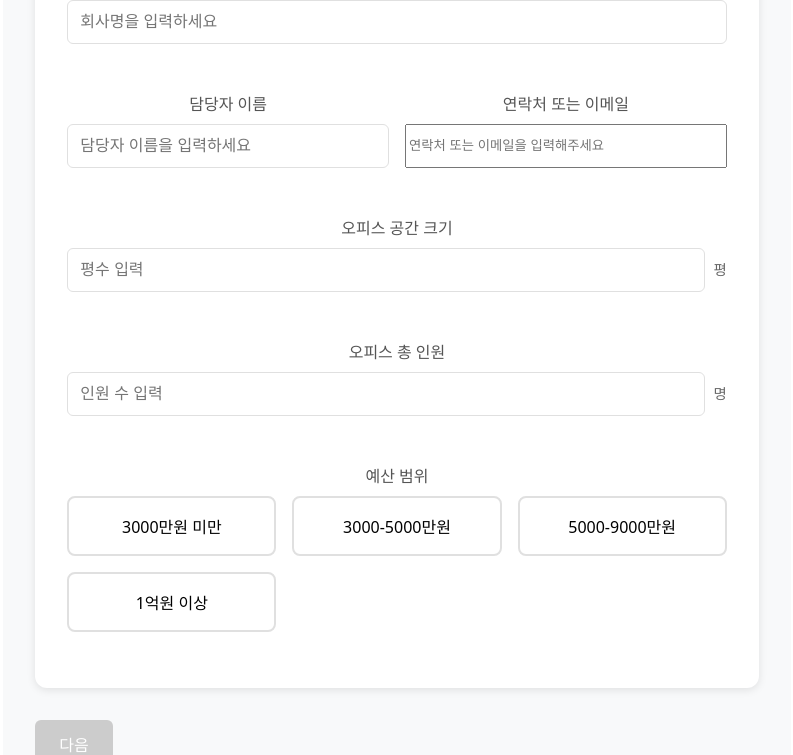
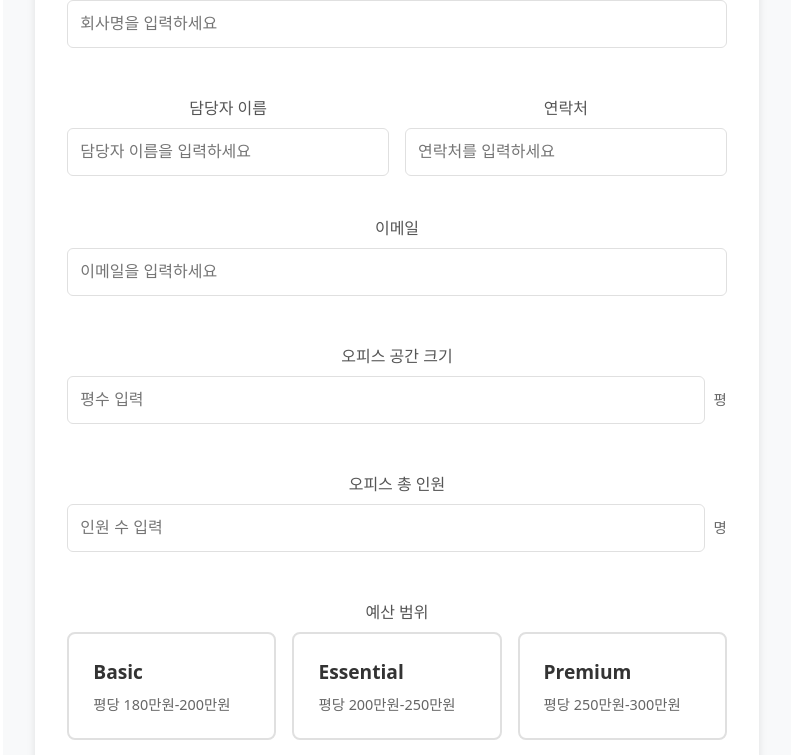
Before and after one commit to sofiaonandoff/OFFICEmm, a React (Vite) app: page /#/ in a window 1280 px wide. Shown: the part 492-1247 px from the top of the page, without its empty margins (243-1036 px from the left). Built offline with nearby package versions, Linux system fonts and the light colour scheme.

Commit message:
Budget Modified

```diff
--- a/src/pages/InitialInfo.jsx
+++ b/src/pages/InitialInfo.jsx
@@ -9,6 +9,7 @@ const InitialInfo = () => {
     companyName: '',
     contactName: '',
     contactPhone: '',
+    contactEmail: '',
     spaceSize: '',
     budget: '',
     purpose: '',
@@ -52,6 +53,8 @@ const InitialInfo = () => {
     }
   });
 
+  const [emailError, setEmailError] = useState('');
+
   const seatingTypes = [
     { id: 'fixed', label: '고정좌석제', description: '개인별 지정된 자리에서 업무' },
     { id: 'flexible', label: '자율좌석제', description: '자유롭게 자리 선택 가능' }
@@ -81,12 +84,63 @@ const InitialInfo = () => {
     { id: 'conference', label: '컨퍼런스룸', capacity: '9명 이상' }
   ];
 
+  const budgetOptions = [
+    { id: 'basic', label: 'Basic', range: '평당 180만원-200만원', minPrice: 180, maxPrice: 200 },
+    { id: 'essential', label: 'Essential', range: '평당 200만원-250만원', minPrice: 200, maxPrice: 250 },
+    { id: 'premium', label: 'Premium', range: '평당 250만원-300만원', minPrice: 250, maxPrice: 300 },
+    { id: 'signature', label: 'Signature', range: '평당 300만원 이상', minPrice: 300, maxPrice: null }
+  ];
+
+  const formatCurrency = (amount) => {
+    if (amount >= 10000) {
+      const billions = Math.floor(amount / 10000);
+      const millions = amount % 10000;
+      if (millions === 0) {
+        return `${billions}억원`;
+      }
+      return `${billions}억 ${millions}만원`;
+    }
+    return `${amount}만원`;
+  };
+
+  const calculateEstimatedBudget = () => {
+    if (!formData.spaceSize || !formData.budget) return null;
+
+    const selectedBudget = budgetOptions.find(option => option.id === formData.budget);
+    if (!selectedBudget) return null;
+
+    const minTotal = formData.spaceSize * selectedBudget.minPrice;
+    const maxTotal = selectedBudget.maxPrice
+      ? formData.spaceSize * selectedBudget.maxPrice
+      : null;
+
+    return {
+      min: formatCurrency(minTotal),
+      max: maxTotal ? formatCurrency(maxTotal) : `${formatCurrency(minTotal)} 이상`
+    };
+  };
+
+  const validateEmail = (email) => {
+    const emailRegex = /^[^\s@]+@[^\s@]+\.[^\s@]+$/;
+    return emailRegex.test(email);
+  };
+
   const handleInputChange = (e) => {
     const { name, value } = e.target;
     setFormData(prev => ({
       ...prev,
       [name]: value
     }));
+
+    if (name === 'contactEmail') {
+      if (!value) {
+        setEmailError('');
+      } else if (!validateEmail(value)) {
+        setEmailError('올바른 이메일 형식이 아닙니다');
+      } else {
+        setEmailError('');
+      }
+    }
   };
 
   const handleWorkstationChange = (e) => {
@@ -236,16 +290,27 @@ const InitialInfo = () => {
                   />
                 </div>
                 <div className="input-field">
-                  <label htmlFor="contactPhone">연락처 또는 이메일</label>
+                  <label>연락처</label>
                   <input
                     type="tel"
-                    id="contactPhone"
+                    name="contactPhone"
                     value={formData.contactPhone}
-                    onChange={(e) => handleInputChange({ target: { name: 'contactPhone', value: e.target.value } })}
-                    placeholder="연락처 또는 이메일을 입력해주세요"
-                    required
+                    onChange={handleInputChange}
+                    placeholder="연락처를 입력하세요"
                   />
                 </div>
+              </div>
+              <div className="input-field">
+                <label>이메일</label>
+                <input
+                  type="email"
+                  name="contactEmail"
+                  value={formData.contactEmail}
+                  onChange={handleInputChange}
+                  placeholder="이메일을 입력하세요"
+                  required
+                />
+                {emailError && <span className="error-message">{emailError}</span>}
               </div>
               <div className="input-field">
                 <label>오피스 공간 크기</label>
@@ -278,16 +343,26 @@ const InitialInfo = () => {
               <div className="input-field">
                 <label>예산 범위</label>
                 <div className="budget-options">
-                  {['3000만원 미만', '3000-5000만원', '5000-9000만원', '1억원 이상'].map((option) => (
+                  {budgetOptions.map((option) => (
                     <button
-                      key={option}
-                      className={`budget-option ${formData.budget === option ? 'selected' : ''}`}
-                      onClick={() => handleInputChange({ target: { name: 'budget', value: option } })}
+                      key={option.id}
+                      className={`budget-option ${formData.budget === option.id ? 'selected' : ''}`}
+                      onClick={() => handleInputChange({ target: { name: 'budget', value: option.id } })}
                     >
-                      {option}
+                      <h4>{option.label}</h4>
+                      <p>{option.range}</p>
                     </button>
                   ))}
                 </div>
+                {formData.spaceSize && formData.budget && (
+                  <div className="estimated-budget">
+                    <p>예상 총 예산: {
+                      formData.budget === 'signature'
+                        ? calculateEstimatedBudget().max
+                        : `${calculateEstimatedBudget().min} ~ ${calculateEstimatedBudget().max}`
+                    }</p>
+                  </div>
+                )}
               </div>
             </div>
           </div>
@@ -640,7 +715,9 @@ const InitialInfo = () => {
           className="next-button"
           onClick={handleNext}
           disabled={
-            (step === 1 && (!formData.spaceSize || !formData.budget || !formData.companyName || !formData.contactName || !formData.contactPhone)) ||
+            (step === 1 && (!formData.spaceSize || !formData.budget || !formData.companyName ||
+              !formData.contactName || !formData.contactPhone || !formData.contactEmail ||
+              emailError || !validateEmail(formData.contactEmail))) ||
             (step === 2 && (!formData.seatingType || !formData.workStyle || !formData.workStyleFlexibility)) ||
             (step === 3 && (!formData.workstations.count || Object.values(formData.meetingRooms).every(room => room.count === 0)))
           }
--- a/src/styles/InitialInfo.css
+++ b/src/styles/InitialInfo.css
@@ -72,12 +72,13 @@
 }
 
 .budget-option {
-  padding: 1rem;
+  padding: 1.5rem;
   border: 2px solid #e0e0e0;
   border-radius: 8px;
   background: white;
   cursor: pointer;
   transition: all 0.2s ease;
+  text-align: left;
 }
 
 .budget-option:hover {
@@ -87,6 +88,32 @@
 .budget-option.selected {
   border-color: #4a90e2;
   background-color: #f0f7ff;
+}
+
+.budget-option h4 {
+  margin: 0 0 0.5rem 0;
+  color: #333;
+  font-size: 1.2rem;
+}
+
+.budget-option p {
+  margin: 0;
+  color: #666;
+  font-size: 0.9rem;
+}
+
+.estimated-budget {
+  margin-top: 1rem;
+  padding: 1rem;
+  background: #f8f9fa;
+  border-radius: 8px;
+  border-left: 4px solid #4a90e2;
+}
+
+.estimated-budget p {
+  margin: 0;
+  color: #333;
+  font-weight: 500;
 }
 
 .purpose-options {
@@ -337,16 +364,22 @@
 
 input[type="number"],
 input[type="text"],
+input[type="tel"],
+input[type="email"],
 select {
   padding: 0.75rem;
   border: 1px solid #e0e0e0;
   border-radius: 6px;
   font-size: 1rem;
   transition: border-color 0.2s ease;
+  height: 48px;
+  box-sizing: border-box;
 }
 
 input[type="number"]:focus,
 input[type="text"]:focus,
+input[type="tel"]:focus,
+input[type="email"]:focus,
 select:focus {
   outline: none;
   border-color: #4a90e2;
@@ -507,25 +540,24 @@ select:focus {
 .contact-info {
   display: flex;
   gap: 1rem;
-  margin-bottom: 1.5rem;
+  margin-bottom: 1rem;
 }
 
 .contact-info .input-field {
   flex: 1;
   margin-bottom: 0;
-  width: 100%;
 }
 
 .contact-info input {
   width: 100%;
-  height: 100%;
-  box-sizing: border-box;
+  height: 48px;
 }
 
-.contact-info input[type="tel"] {
-  width: 100%;
-  height: 100%;
-  box-sizing: border-box;
+.error-message {
+  color: #dc3545;
+  font-size: 0.875rem;
+  margin-top: 0.25rem;
+  display: block;
 }
 
 @media (max-width: 768px) {
@@ -579,6 +611,15 @@ select:focus {
   .work-style-options {
     grid-template-columns: 1fr;
   }
+
+  .contact-info {
+    flex-direction: column;
+    gap: 1rem;
+  }
+
+  .contact-info .input-field {
+    margin-bottom: 1rem;
+  }
 }
 
 /* 다크 모드 스타일 */
@@ -603,6 +644,8 @@ select:focus {
 
   input[type="number"],
   input[type="text"],
+  input[type="tel"],
+  input[type="email"],
   select {
     background-color: #3d3d3d;
     border-color: #4d4d4d;
@@ -611,6 +654,8 @@ select:focus {
 
   input[type="number"]:focus,
   input[type="text"]:focus,
+  input[type="tel"]:focus,
+  input[type="email"]:focus,
   select:focus {
     border-color: #4a90e2;
     background-color: #404040;
@@ -740,4 +785,30 @@ select:focus {
   .progress {
     background-color: #4a90e2;
   }
+
+  .budget-option {
+    background: #3d3d3d;
+    border-color: #4d4d4d;
+  }
+
+  .budget-option h4 {
+    color: #e0e0e0;
+  }
+
+  .budget-option p {
+    color: #b0b0b0;
+  }
+
+  .estimated-budget {
+    background: #2d2d2d;
+    border-left-color: #4a90e2;
+  }
+
+  .estimated-budget p {
+    color: #e0e0e0;
+  }
+
+  .error-message {
+    color: #ff6b6b;
+  }
 }
```
Also changed, not shown: 1 other file (tests, documents, lock files or other folders).
